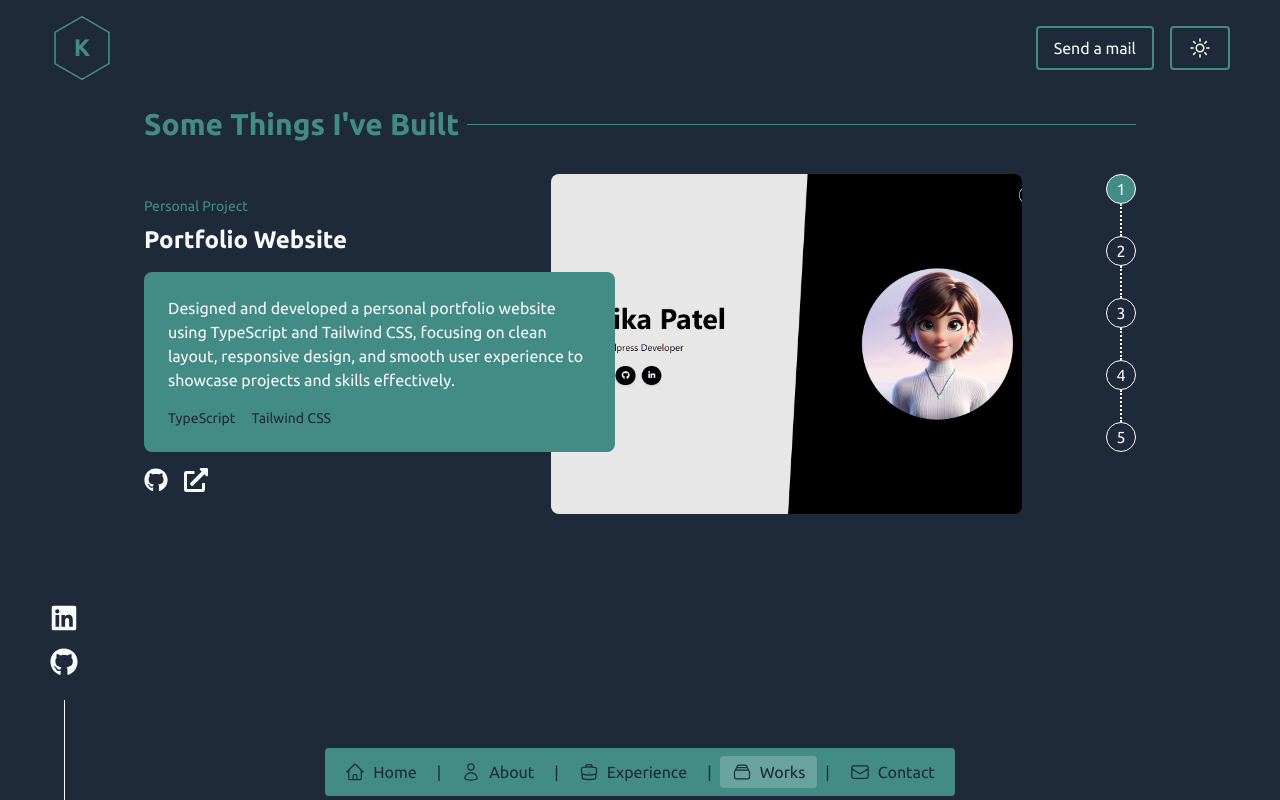
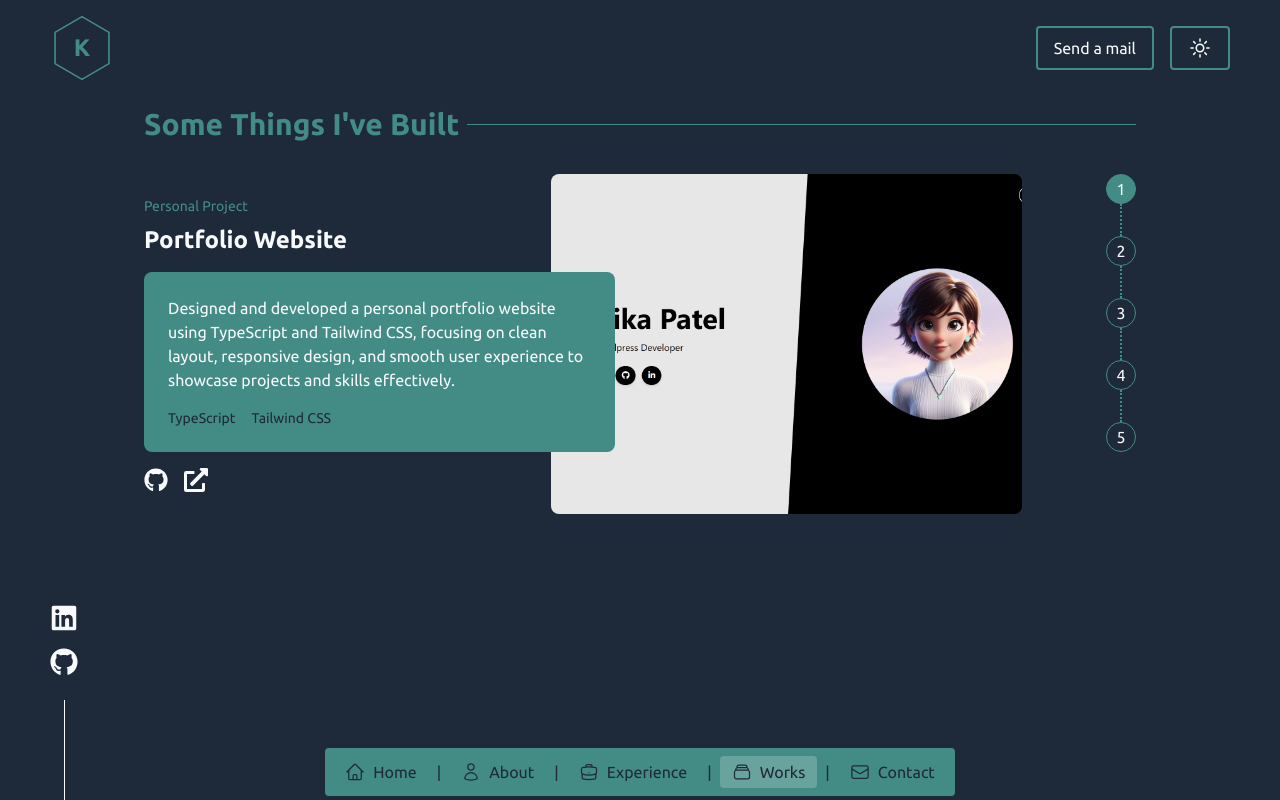
Before and after one commit to KinjalHirapara/portfolio, a React (Vite) app: page /works in a window 1280 px wide. Built offline with nearby package versions, Linux system fonts and the light colour scheme.

Commit message:
Fixed design issue.

```diff
--- a/src/components/Home.tsx
+++ b/src/components/Home.tsx
@@ -24,7 +24,7 @@ const Home: React.FC = () => {
             variants={fadeInUp}
             className="text-3xl md:text-7xl font-bold text-primary"
           >
-            Kinjal Hirapara.
+            Kinjal Hirapara
           </motion.div>
           <motion.div
             custom={2}
@@ -33,7 +33,7 @@ const Home: React.FC = () => {
             variants={fadeInUp}
             className="text-4xl md:text-4xl font-semibold text-textDark dark:text-textLight"
           >
-            I build things for the web.
+            I build things for the web
           </motion.div>
           <motion.div
             custom={3}
--- a/src/components/Works.tsx
+++ b/src/components/Works.tsx
@@ -98,6 +98,7 @@ const Works: React.FC = () => {
                   <img
                     src={projects[selectedProject].image}
                     alt={projects[selectedProject].title}
+                    loading="lazy"
                     className="object-cover w-full h-full transition-transform duration-300 group-hover:scale-105"
                   />
                   {/* Overlay for mobile */}
@@ -116,16 +117,16 @@ const Works: React.FC = () => {
                   className="flex flex-col items-center"
                 >
                   <div
-                    className={`w-[30px] h-[30px] flex justify-center items-center rounded-full border border-white   cursor-pointer ${
+                    className={`w-[30px] h-[30px] flex justify-center items-center rounded-full border border-primary cursor-pointer ${
                       selectedProject === index
                         ? "bg-primary text-textLight"
-                        : "bg-transparent text-textLight"
+                        : "bg-transparent"
                     }`}
                   >
                     {index + 1}
                   </div>
                   {index !== projects.length - 1 && (
-                    <div className="w-px h-8 border-r-2 border-dotted border-white"></div>
+                    <div className="w-px h-8 border-r-2 border-dotted border-primary"></div>
                   )}
                 </div>
               ))}
@@ -147,7 +148,8 @@ const Works: React.FC = () => {
                     <img
                       src={project.image}
                       alt={project.title}
-                      className="object-cover w-full h-full transition-transform duration-300 group-hover:scale-105"
+                      loading="lazy"
+                      className="object-cover  w-full h-full transition-transform duration-300 group-hover:scale-105"
                     />
                     {/* <div className="absolute inset-0"></div> */}
                   </div>
```
